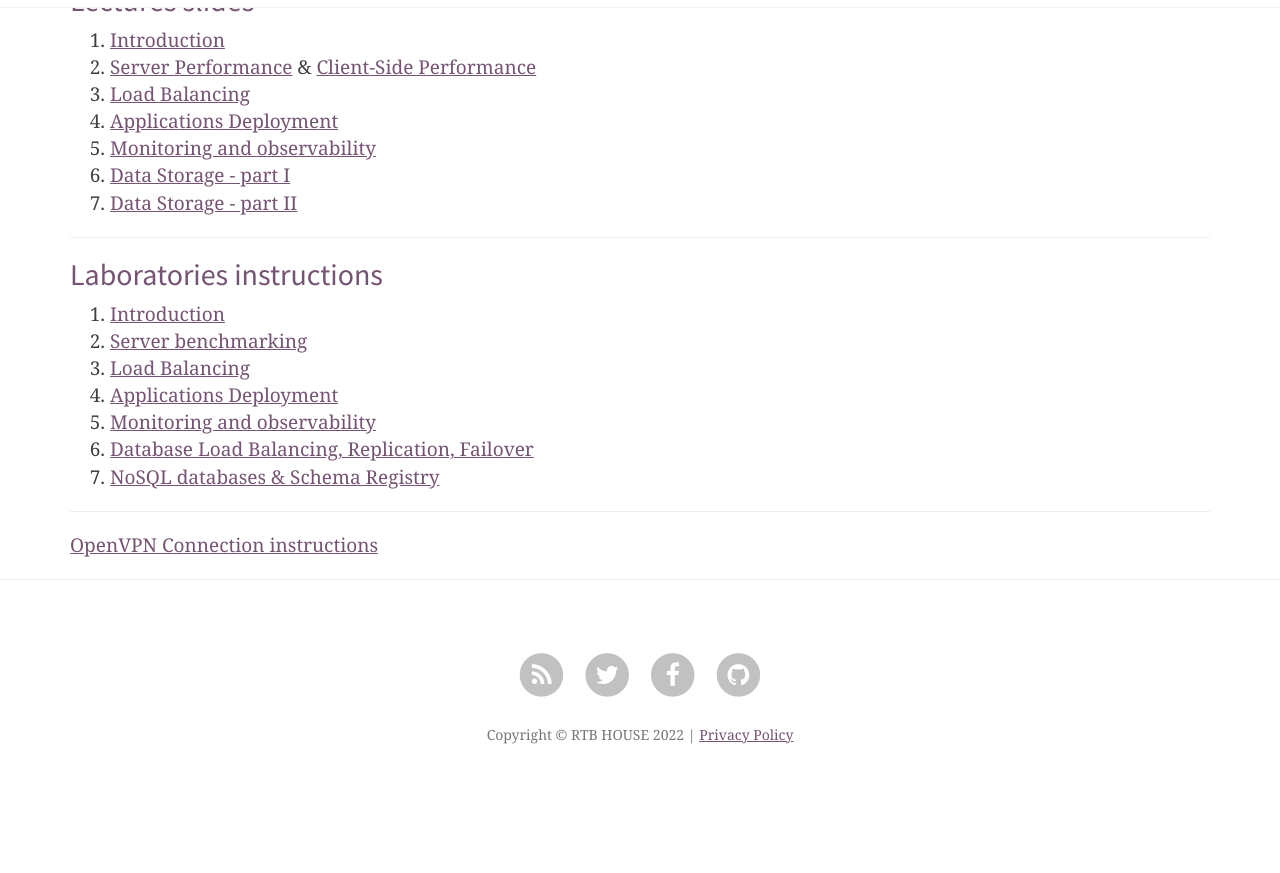
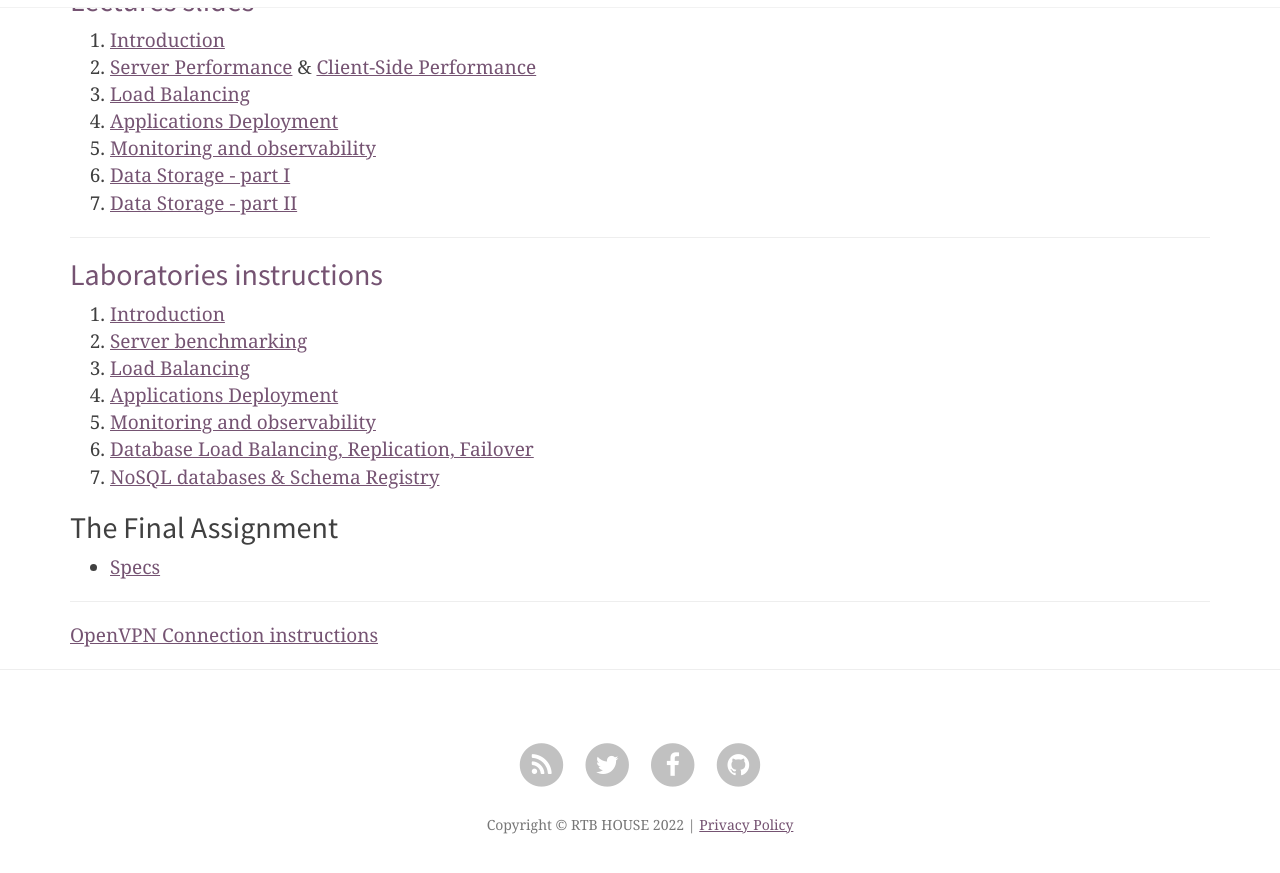
Before and after one commit to RTBHOUSE/mimuw-blog, a Jekyll site: the page built from index.html, in a window 1280 px wide and 900 px high, scrolled down 838 px. Shown: the top 873 px of the window. Built offline with Jekyll 4.4.1, drawn with Linux system fonts in a browser that asks for light colours; nearby versions of some CDN libraries; the list of posts is cut into pages by our own code; before the commit the page ends 1648 px from its top, so only the background shows below that.

Commit message:
Add a link to the final assignment

```diff
--- a/index.html
+++ b/index.html
@@ -85,6 +85,17 @@ image: "img/home-bg.jpg"
 	</ol>
 </div>
 
+<div class="assignment">
+	<h2>
+		The Final Assignment
+	</h2>
+	<ul>
+		<li>
+			<a href="https://github.com/RTBHOUSE/mimuw-lab/tree/main/project">Specs</a>
+		</li>
+	</ul>
+</div>
+
 <hr>
 
 <div>
```
